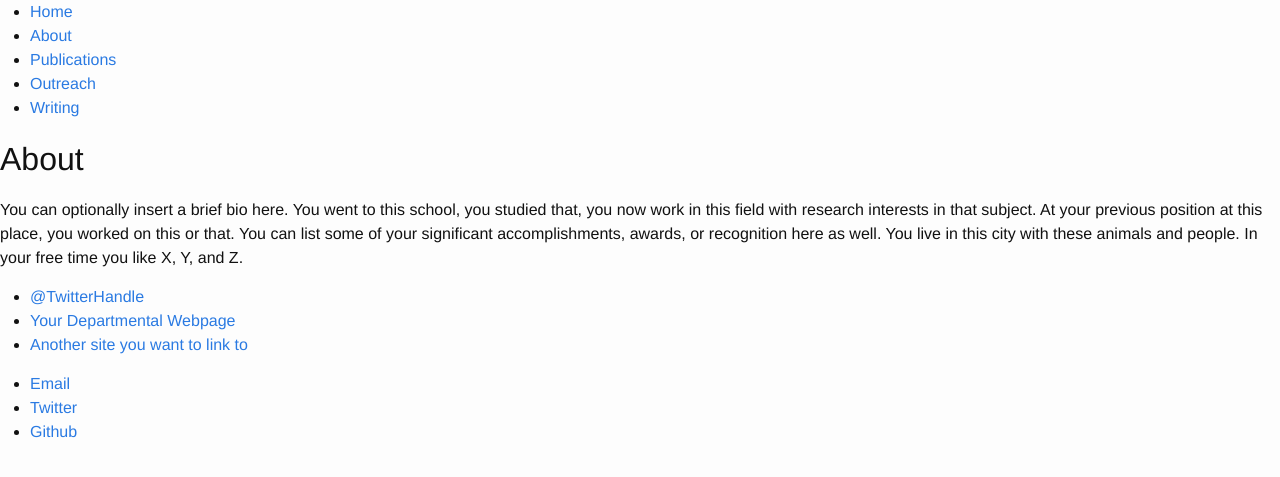
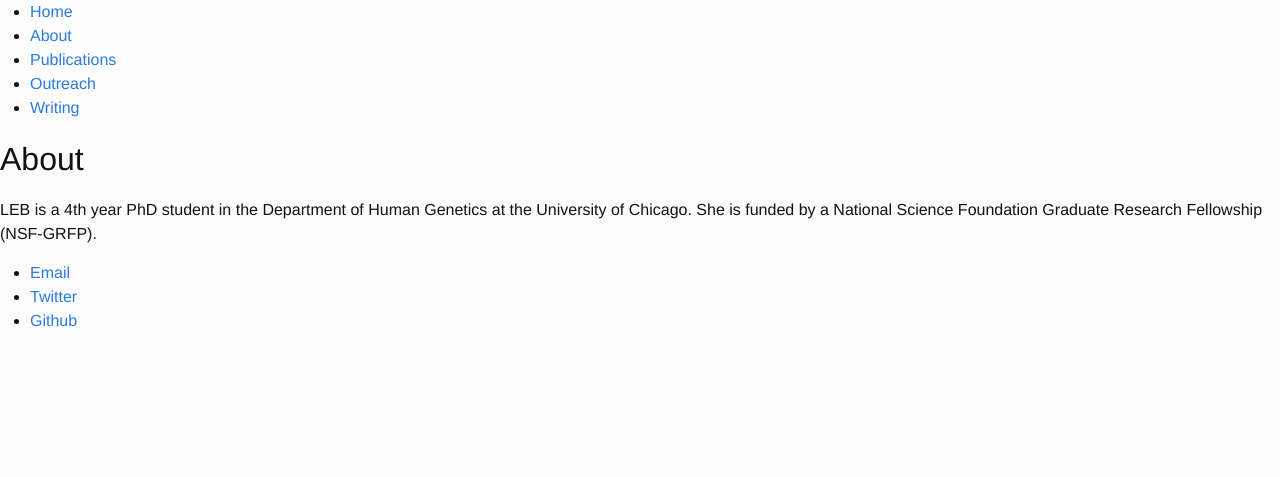
Before and after one commit to Lauren-Blake/Lauren-Blake.github.io, a Jekyll site: the page built from about/index.html, in a window 1280 px wide. Shown: the top 477 px of the page. Built offline with Jekyll 4.4.1, drawn with Linux system fonts in a browser that asks for light colours.

Commit message:
make public

```diff
--- a/about/index.html
+++ b/about/index.html
@@ -5,11 +5,7 @@ title: About
 
 		<div class="about">
 			<h1>About</h1>
-			<p>You can optionally insert a brief bio here. You went to this school, you studied that, you now work in this field with research interests in that subject. At your previous position at this place, you worked on this or that. You can list some of your significant accomplishments, awards, or recognition here as well. You live in this city with these animals and people. In your free time you like X, Y, and Z.</p>
+			<p>LEB is a 4th year PhD student in the Department of Human Genetics at the University of Chicago. She is funded by a National Science Foundation Graduate Research Fellowship (NSF-GRFP).</p>
 
-			<ul class="contacts">
-				<li><a href="#">@TwitterHandle</a></li>
-				<li><a href="#">Your Departmental Webpage</a></li>
-				<li><a href="#">Another site you want to link to</a></li>
-				</ul>
+
 		</div>
```
